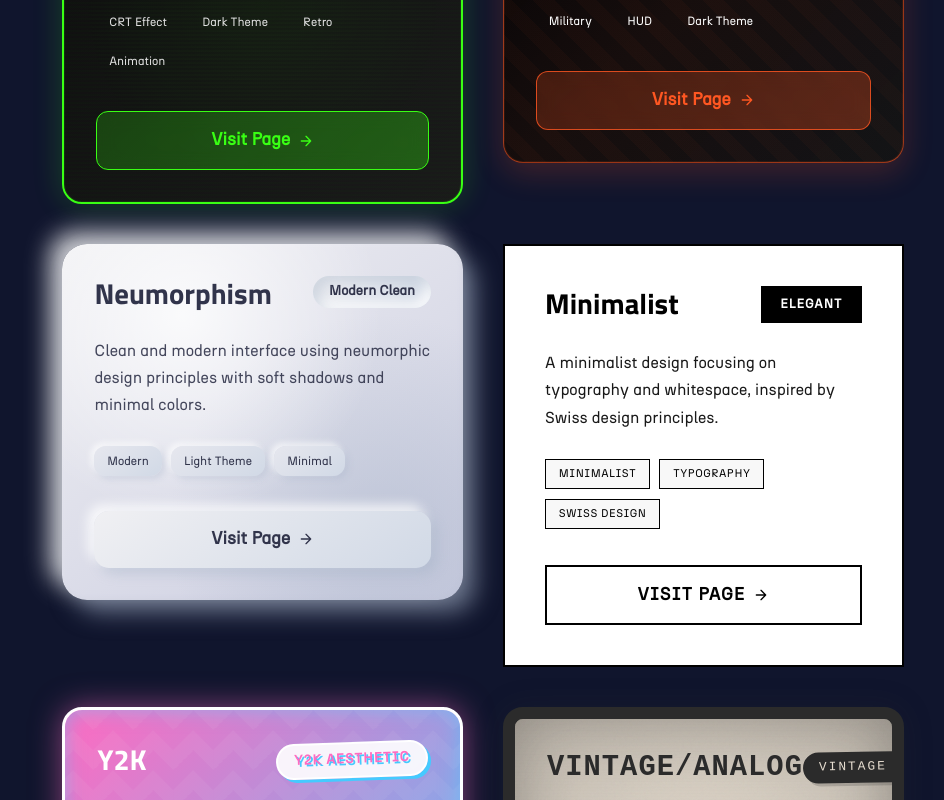
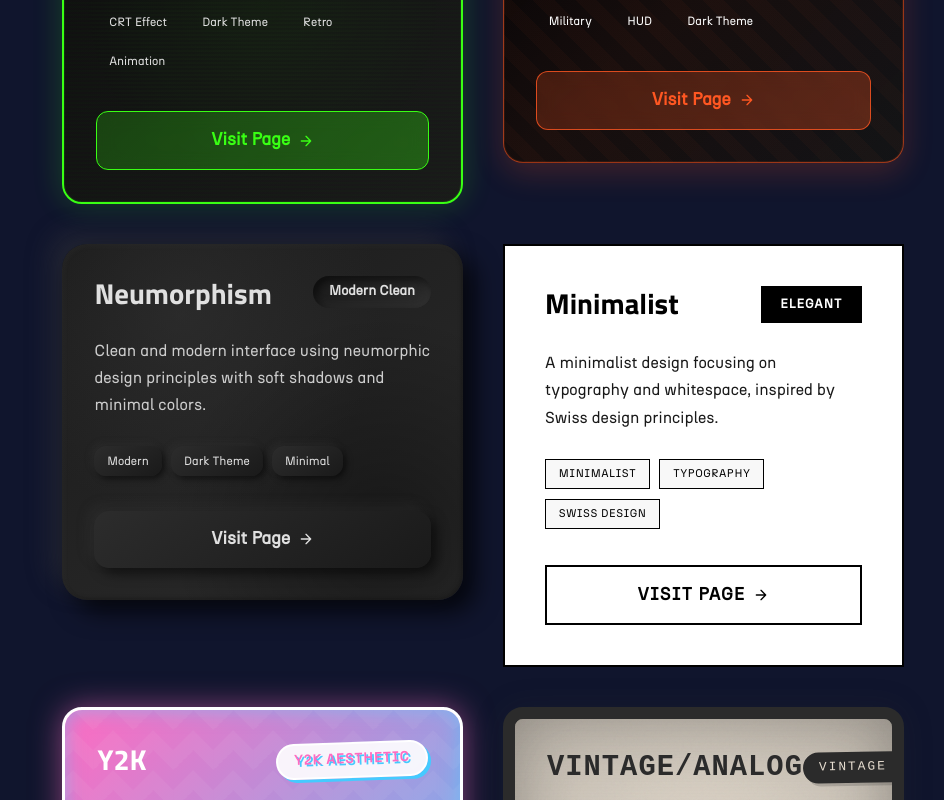
Before and after one commit to moonlight58/portfolio, a Vue app: page /competences in a window 1280 px wide. Shown: the part 437-1237 px from the top of the page, without its empty margins (157-1101 px from the left). Built offline with nearby package versions, Linux system fonts and the light colour scheme; a web font is replaced by a local one.

Commit message:
Fix color palette of Neumorphism card because it's dark theme not light theme, i'm dum :3

```diff
--- a/src/views/UIGalleryView.vue
+++ b/src/views/UIGalleryView.vue
@@ -55,7 +55,7 @@ export default {
           theme: 'Modern Clean',
           description: 'Clean and modern interface using neumorphic design principles with soft shadows and minimal colors.',
           path: '/competences/Neumorphism',
-          tags: ['Modern', 'Light Theme', 'Minimal'],
+          tags: ['Modern', 'Dark Theme', 'Minimal'],
           style: 'neumorphism'
         },
         {
@@ -248,41 +248,41 @@ export default {
     inset 0 0 0 1px rgba(255, 87, 34, 0.3);
 }
 
-/* Neumorphism Style - Beaucoup amélioré */
+/* Neumorphism Style */
 .gallery-card[data-theme="neumorphism"] {
-  background: linear-gradient(145deg, #f0f0f3, #cacce0);
-  color: #31344b;
+  background: linear-gradient(145deg, #1a1a1a, #2c2c2c);
+  color: #e0e0e0;
   border-radius: 25px;
   border: none;
   box-shadow:
-    12px 12px 24px rgba(163, 177, 198, 0.6),
-    -12px -12px 24px rgba(255, 255, 255, 0.8),
-    inset 2px 2px 4px rgba(255, 255, 255, 0.1),
-    inset -2px -2px 4px rgba(163, 177, 198, 0.1);
+    12px 12px 24px rgba(0, 0, 0, 0.7),
+    -12px -12px 24px rgba(60, 60, 60, 0.4),
+    inset 2px 2px 4px rgba(60, 60, 60, 0.2),
+    inset -2px -2px 4px rgba(0, 0, 0, 0.2);
 }
 
 .gallery-card[data-theme="neumorphism"] .card-background-effects {
   background:
-    radial-gradient(circle at 30% 20%, rgba(255, 255, 255, 0.8) 0%, transparent 50%),
-    radial-gradient(circle at 80% 80%, rgba(163, 177, 198, 0.4) 0%, transparent 50%);
+    radial-gradient(circle at 30% 20%, rgba(60, 60, 60, 0.4) 0%, transparent 50%),
+    radial-gradient(circle at 80% 80%, rgba(0, 0, 0, 0.4) 0%, transparent 50%);
 }
 
 .gallery-card[data-theme="neumorphism"] .card-theme {
-  background: linear-gradient(145deg, #f0f0f3, #d1d9e6);
-  color: #31344b;
+  background: linear-gradient(145deg, #1a1a1a, #2c2c2c);
+  color: #e0e0e0;
   box-shadow:
-    inset 6px 6px 12px rgba(163, 177, 198, 0.4),
-    inset -6px -6px 12px rgba(255, 255, 255, 0.8);
+    inset 4px 4px 8px rgba(0, 0, 0, 0.5),
+    inset -4px -4px 8px rgba(60, 60, 60, 0.3);
   border-radius: 20px;
   font-weight: 600;
 }
 
 .gallery-card[data-theme="neumorphism"] .visit-button {
-  background: linear-gradient(145deg, #f0f0f3, #d1d9e6);
-  color: #31344b;
+  background: linear-gradient(145deg, #2c2c2c, #1a1a1a);
+  color: #e0e0e0;
   box-shadow:
-    6px 6px 12px rgba(163, 177, 198, 0.4),
-    -6px -6px 12px rgba(255, 255, 255, 0.8);
+    6px 6px 12px rgba(0, 0, 0, 0.5),
+    -6px -6px 12px rgba(60, 60, 60, 0.3);
   border: none;
   border-radius: 15px;
   font-weight: 600;
@@ -290,27 +290,28 @@ export default {
 
 .gallery-card[data-theme="neumorphism"] .visit-button:hover {
   box-shadow:
-    inset 4px 4px 8px rgba(163, 177, 198, 0.4),
-    inset -4px -4px 8px rgba(255, 255, 255, 0.8);
+    inset 4px 4px 8px rgba(0, 0, 0, 0.5),
+    inset -4px -4px 8px rgba(60, 60, 60, 0.3);
   transform: scale(0.98);
+  background: linear-gradient(145deg, #1a1a1a, #2c2c2c);
 }
 
 .gallery-card[data-theme="neumorphism"]:hover {
   transform: translateY(-5px);
   box-shadow:
-    16px 16px 32px rgba(163, 177, 198, 0.6),
-    -16px -16px 32px rgba(255, 255, 255, 0.9),
-    inset 3px 3px 6px rgba(255, 255, 255, 0.2),
-    inset -3px -3px 6px rgba(163, 177, 198, 0.2);
+    16px 16px 32px rgba(0, 0, 0, 0.8),
+    -16px -16px 32px rgba(60, 60, 60, 0.5),
+    inset 3px 3px 6px rgba(60, 60, 60, 0.3),
+    inset -3px -3px 6px rgba(0, 0, 0, 0.3);
 }
 
 .gallery-card[data-theme="neumorphism"] .tag {
-  background: linear-gradient(145deg, #e6e7ee, #d1d9e6);
+  background: linear-gradient(145deg, #2c2c2c, #1a1a1a);
   box-shadow:
-    3px 3px 6px rgba(163, 177, 198, 0.3),
-    -3px -3px 6px rgba(255, 255, 255, 0.7);
+    3px 3px 6px rgba(0, 0, 0, 0.5),
+    -3px -3px 6px rgba(60, 60, 60, 0.3);
   border-radius: 12px;
-  color: #31344b;
+  color: #e0e0e0;
 }
 
 /* Minimalist Style */
```
